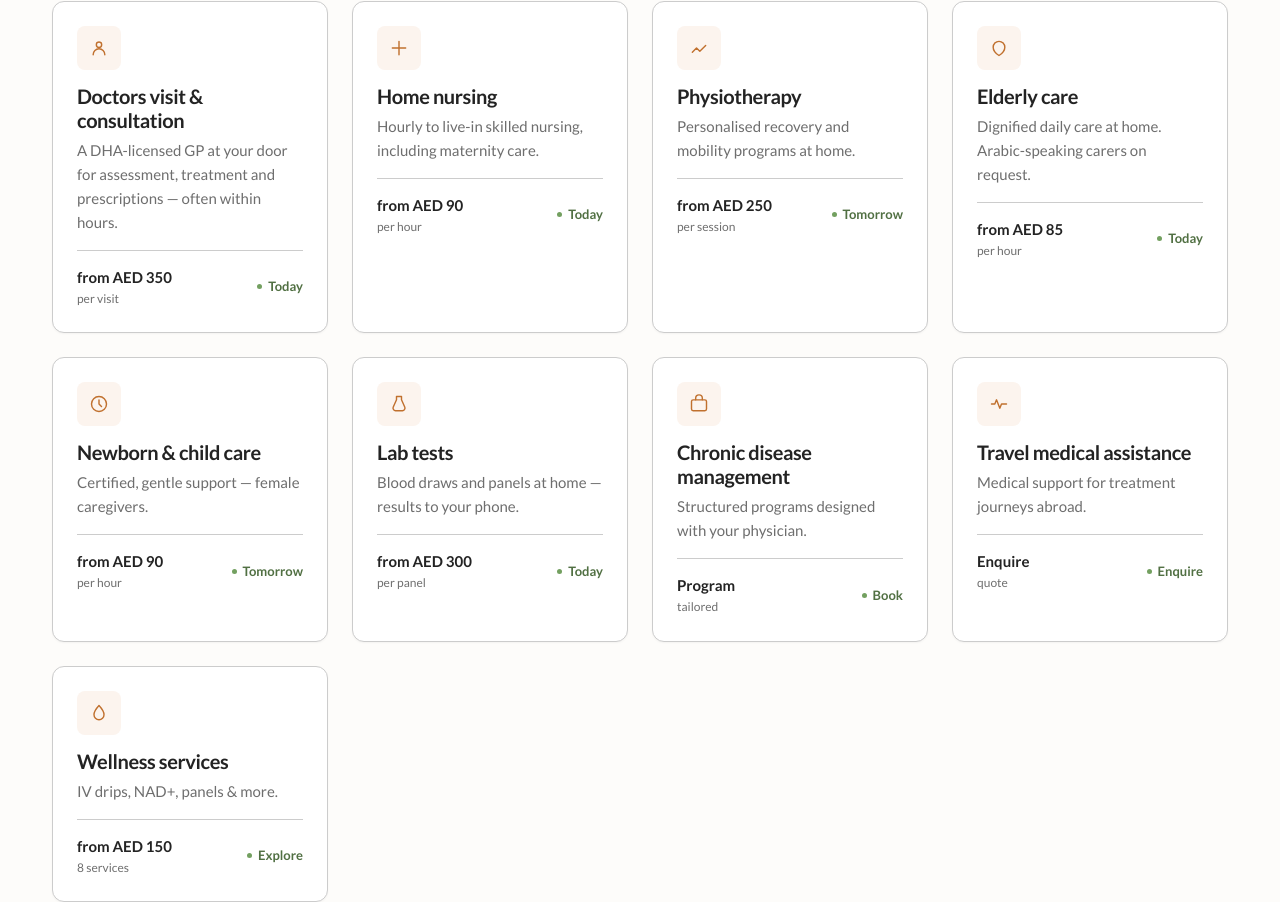
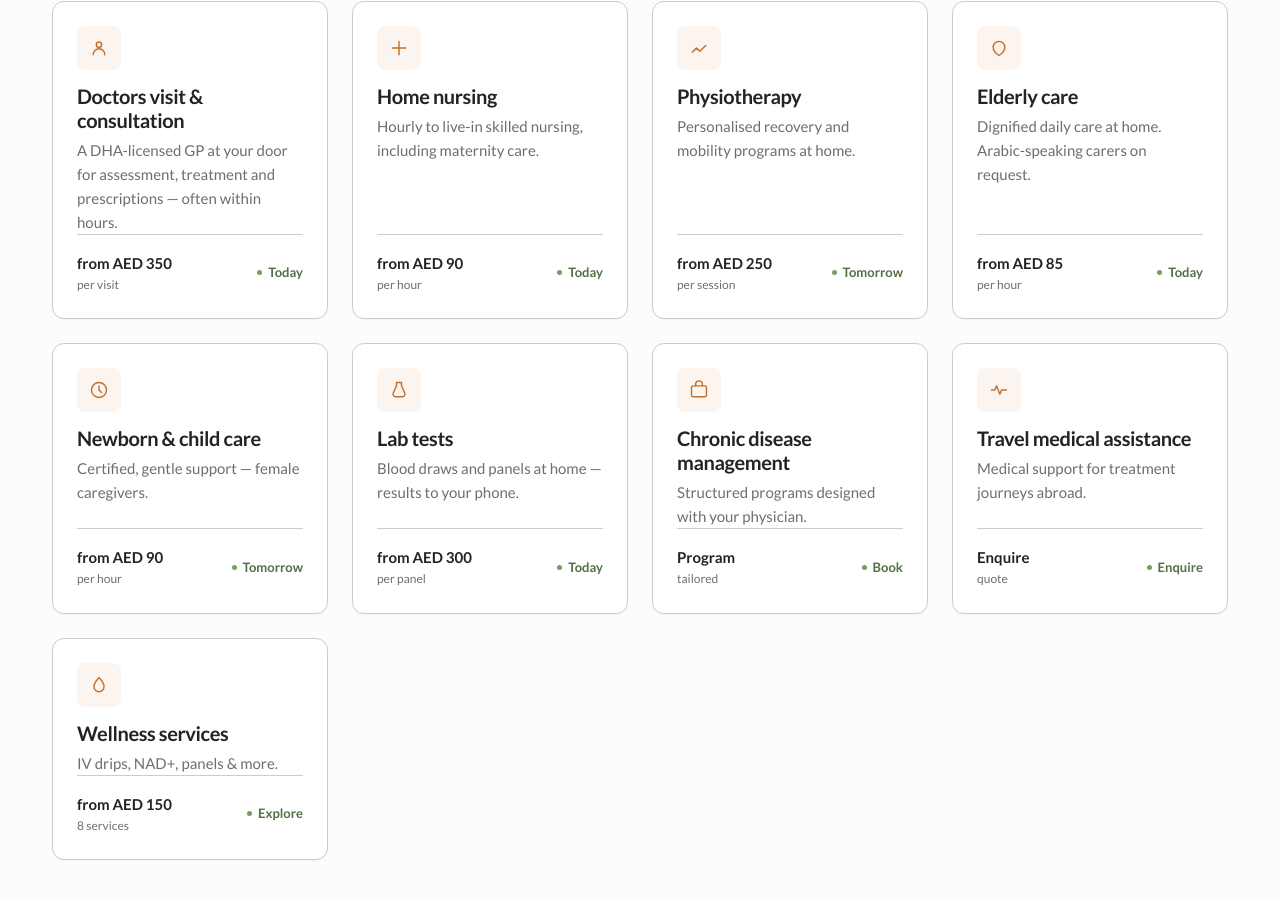
Before and after one commit to RoshanAlii/hhc, a Next.js app: page / in a window 1280 px wide. Shown: the part 975-1877 px from the top of the page. Built offline with nearby package versions, Linux system fonts and the light colour scheme.

Commit message:
Align service-card footers to the card bottom
A duplicate margin-top on .svc .foot cancelled the margin-top:auto that
pushes the footer to the bottom of the equal-height card, so divider
lines and prices didn't line up across tiles. Removed the override.

```diff
--- a/app/globals.css
+++ b/app/globals.css
@@ -183,7 +183,7 @@ nav.main{position:sticky;top:0;z-index:50;background:rgba(253,252,250,.92);backd
 .svc .ic .svgi{stroke:var(--orange-600)}
 .svc h3{font-size:var(--fs-h4);margin-bottom:6px}
 .svc p{font-size:var(--fs-sm);color:var(--text-muted)}
-.svc .foot{margin-top:auto;padding-top:14px;border-top:1px solid var(--border-subtle);display:flex;justify-content:space-between;align-items:center;margin-top:16px}
+.svc .foot{margin-top:auto;padding-top:16px;border-top:1px solid var(--border-subtle);display:flex;justify-content:space-between;align-items:center}
 .price{font-size:var(--fs-sm);font-weight:var(--fw-bold);color:var(--text-strong)}
 .price small{display:block;font-weight:var(--fw-regular);color:var(--text-muted);font-size:12px}
 .slot{font-size:var(--fs-xs);font-weight:var(--fw-bold);color:var(--green-700);display:flex;align-items:center;gap:6px}
```
